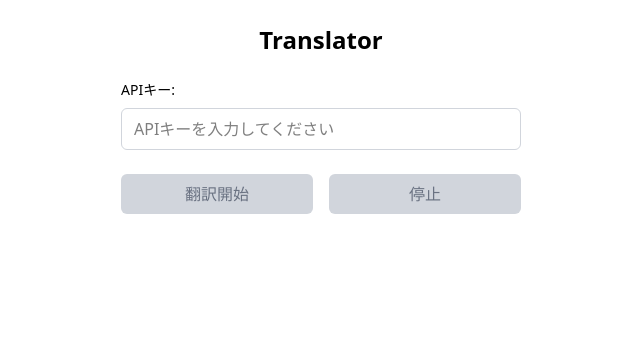
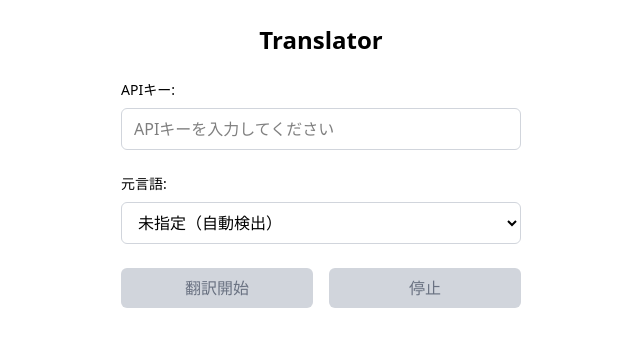
Before and after one commit to benishouga/translator, a React (Vite) app: page / in a window 1280 px wide. Shown: the top 346 px of the page, without its empty margins (319-959 px from the left). Built offline with nearby package versions, Linux system fonts and the light colour scheme.

Commit message:
Add source language selection and update SpeechToTextService to support automatic language detection

```diff
--- a/src/App.tsx
+++ b/src/App.tsx
@@ -12,6 +12,7 @@ function App() {
   const [error, setError] = useState("");
   const [chatHistory, setChatHistory] = useState<ChatMessage[]>([]);
   const [isProcessing, setIsProcessing] = useState(false);
+  const [sourceLanguage, setSourceLanguage] = useState<string>("");
 
   const voiceServiceRef = useRef<VoiceRecognitionService | null>(null);
   const speechToTextServiceRef = useRef<SpeechToTextService | null>(null);
@@ -21,7 +22,7 @@ function App() {
     speechToTextServiceRef.current = new SpeechToTextService({
       apiKey: apiKey,
       model: "whisper-1",
-      language: "ja"
+      language: sourceLanguage || undefined // 空文字の場合はundefinedで自動検出
     });
 
     // VoiceRecognitionServiceを初期化
@@ -91,7 +92,7 @@ function App() {
         voiceServiceRef.current.stopListening();
       }
     };
-  }, [apiKey]);
+  }, [apiKey, sourceLanguage]);
 
   const handleStartTranslation = async () => {
     if (!apiKey.trim()) {
@@ -144,6 +145,22 @@ function App() {
           placeholder="APIキーを入力してください"
           className="w-full px-3 py-2 border border-gray-300 rounded-md focus:outline-none focus:ring-2 focus:ring-blue-500"
         />
+      </div>
+
+      <div className="language-section mb-6">
+        <label htmlFor="sourceLanguage" className="block text-sm font-medium mb-2">
+          元言語:
+        </label>
+        <select
+          id="sourceLanguage"
+          value={sourceLanguage}
+          onChange={(e) => setSourceLanguage(e.target.value)}
+          className="w-full px-3 py-2 border border-gray-300 rounded-md focus:outline-none focus:ring-2 focus:ring-blue-500"
+        >
+          <option value="">未指定（自動検出）</option>
+          <option value="ja">日本語</option>
+          <option value="en">英語</option>
+        </select>
       </div>
 
       <div className="control-section">
--- a/src/services/SpeechToTextService.ts
+++ b/src/services/SpeechToTextService.ts
@@ -1,18 +1,18 @@
 export interface SpeechToTextConfig {
   apiKey: string;
   model?: string;
-  language?: string;
+  language?: string; // 省略すると自動言語検出
 }
 
 export class SpeechToTextService {
   private apiKey: string;
   private readonly model: string;
-  private language: string;
+  private language?: string; // undefinedの場合は自動言語検出
 
   constructor(config: SpeechToTextConfig) {
     this.apiKey = config.apiKey;
     this.model = config.model ?? "whisper-1";
-    this.language = config.language ?? "ja";
+    this.language = config.language; // デフォルト値を設定しない（自動検出）
   }
 
   async convertAudioToText(audioBlob: Blob): Promise<string> {
@@ -24,7 +24,11 @@ export class SpeechToTextService {
       const formData = new FormData();
       formData.append("file", audioBlob, "audio.wav");
       formData.append("model", this.model);
-      formData.append("language", this.language);
+
+      // 言語が指定されている場合のみ追加（未指定の場合は自動検出）
+      if (this.language) {
+        formData.append("language", this.language);
+      }
 
       const response = await fetch("https://api.openai.com/v1/audio/transcriptions", {
         method: "POST",
@@ -54,7 +58,7 @@ export class SpeechToTextService {
     this.apiKey = apiKey;
   }
 
-  updateLanguage(language: string): void {
+  updateLanguage(language?: string): void {
     this.language = language;
   }
 }
```
